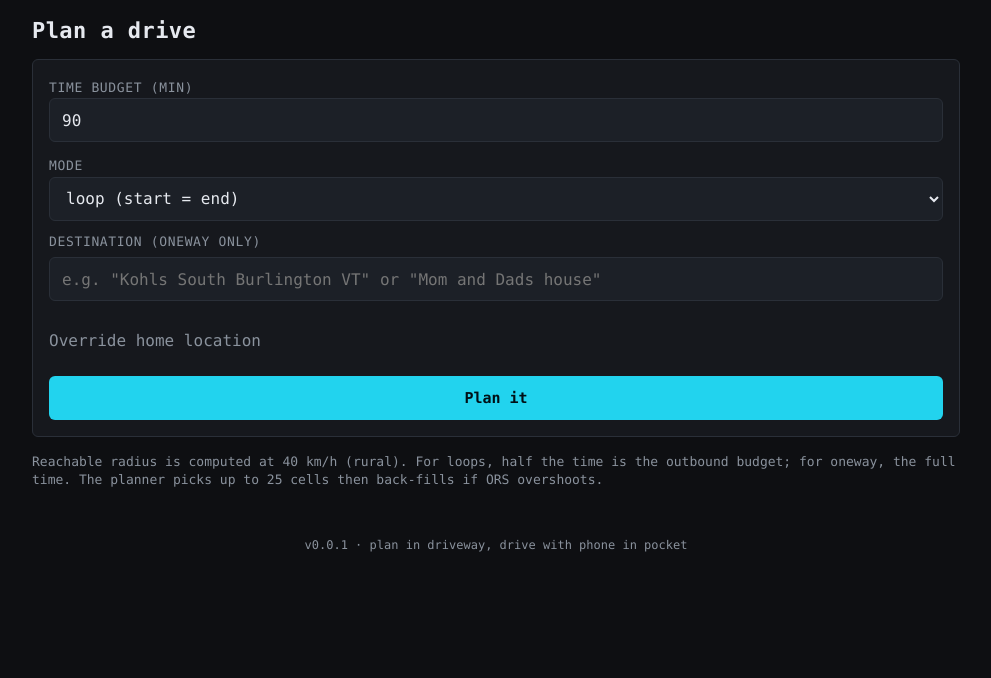
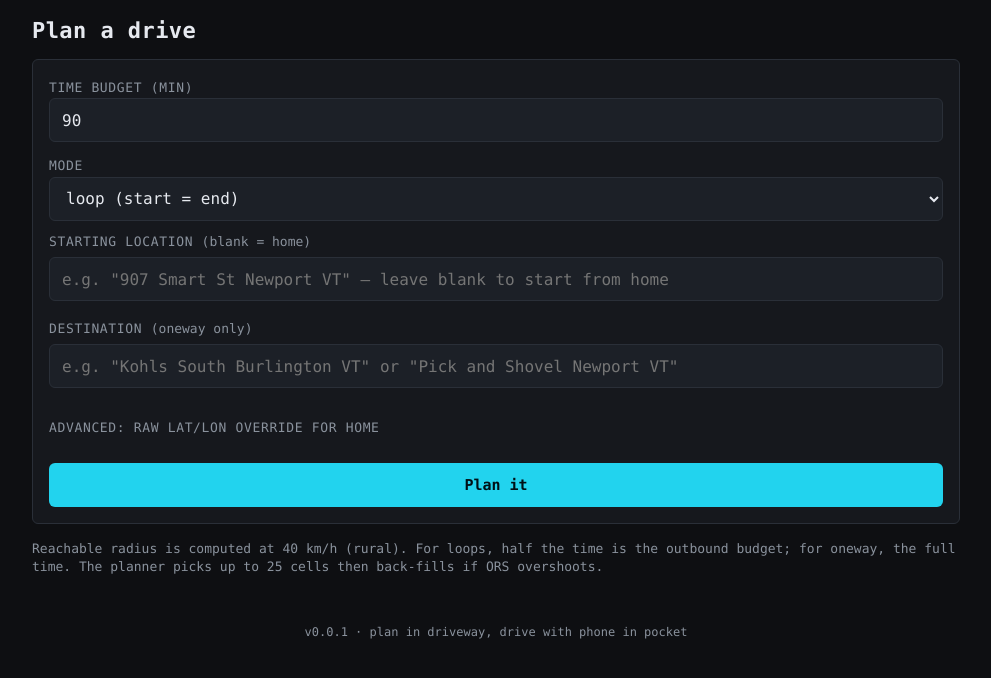
Before and after one commit to DarkHorse-InfoSec/warroute, a FastAPI app: page /plan in a window 1280 px wide. Shown: the part 69-747 px from the top of the page, without its empty margins (144-1135 px from the left). Run offline with FastAPI, Linux system fonts and the light colour scheme; some libraries are stand-ins or nearby versions.

Commit message:
feat(geocoding): symmetric start-location type-ahead
Mirrors the destination type-ahead added in 6efe040. User can now type
a starting address ("907 Smart St Newport VT", "Mom and Dads house") for
the route origin, with the same HTMX type-ahead + tap-to-select UX. Blank
field defaults to the .env home, preserving the most common case.

Form changes:
- New "Starting location" .geocode-field (data-field="start") above the
  destination, with the same hx-get /plan/geocode + hidden lat,lon field
  + chosen-chip pattern.
- The wrapper carries data-field="<name>" so JS auto-discovers which
  field a tapped result belongs to. Same warrouteSelectGeocode handler
  works for both start and destination; no per-field copies.
- The old "Override home location" details is now "Advanced: raw lat/lon
  override for home" - power users still have a path to type coords.

Backend resolution priority for start (and destination):
  1. Hidden field "lat,lon" (explicit user tap)
  2. Typed text via geocoder (user typed but didn't tap)
  3. Legacy home_lat/home_lon form fields (backward compat)
  4. settings.home_lat/lon (.env default)

Destination geocoding focus now bias-locks to the resolved start (not
always home), so "Pizza Hut" near a non-home origin ranks correctly.

plan_result.html surfaces both resolutions as flash info banners so the
user sees exactly which place the geocoder picked.

Tests: 174 -> 178 (+4):
- test_plan_form_has_start_search_box
- test_plan_post_loop_uses_start_typed_query_via_geocoder
- test_plan_post_explicit_start_skips_geocoder
- test_plan_post_blank_start_uses_settings_home (asserts NO network call
  when both start fields are empty)

```diff
--- a/warroute/web/routes/plan.py
+++ b/warroute/web/routes/plan.py
@@ -47,6 +47,8 @@ async def post_plan(
     request: Request,
     duration_min: Annotated[int, Form()] = 90,
     mode: Annotated[str, Form()] = "loop",
+    start: Annotated[str | None, Form()] = None,
+    start_query: Annotated[str | None, Form()] = None,
     home_lat: Annotated[float | None, Form()] = None,
     home_lon: Annotated[float | None, Form()] = None,
     destination: Annotated[str | None, Form()] = None,
@@ -65,6 +67,37 @@ async def post_plan(
             error=f"Invalid mode '{mode}'",
         )
 
+    # Resolve START location. Priority:
+    #   1. `start` hidden field ("lat,lon" from type-ahead tap)
+    #   2. `start_query` typed text (geocoded server-side)
+    #   3. `home_lat`/`home_lon` legacy power-user override fields
+    #   4. settings.home_lat / settings.home_lon (.env default)
+    start_lat: float | None = None
+    start_lon: float | None = None
+    resolved_start_label: str | None = None
+    if start and "," in start:
+        try:
+            lat_s, lon_s = start.split(",", 1)
+            start_lat = float(lat_s)
+            start_lon = float(lon_s)
+        except ValueError:
+            start_lat = None
+            start_lon = None
+    if (start_lat is None or start_lon is None) and start_query and start_query.strip():
+        focus = Waypoint(lat=settings.home_lat, lon=settings.home_lon)
+        try:
+            async with OrsClient() as ors:
+                hits = await ors.geocode(start_query.strip(), focus=focus, size=1)
+            if hits:
+                start_lat = hits[0].lat
+                start_lon = hits[0].lon
+                resolved_start_label = hits[0].label or hits[0].name
+        except OrsError as exc:
+            logger.warning("start geocode fallback failed for %r: %s", start_query, exc)
+    if start_lat is None or start_lon is None:
+        start_lat = home_lat if home_lat is not None else settings.home_lat
+        start_lon = home_lon if home_lon is not None else settings.home_lon
+
     dest_lat: float | None = None
     dest_lon: float | None = None
     resolved_destination_label: str | None = None
@@ -79,12 +112,10 @@ async def post_plan(
                 dest_lat = None
                 dest_lon = None
         # Path 2: user typed but didn't tap a result (or hidden parse failed) —
-        # resolve the typed text via geocoder and use the first hit.
+        # resolve the typed text via geocoder and use the first hit. Focus bias
+        # on the resolved start so "Pizza Hut" near origin ranks above globally.
         if (dest_lat is None or dest_lon is None) and destination_query and destination_query.strip():
-            focus = Waypoint(
-                lat=home_lat if home_lat is not None else settings.home_lat,
-                lon=home_lon if home_lon is not None else settings.home_lon,
-            )
+            focus = Waypoint(lat=start_lat, lon=start_lon)
             try:
                 async with OrsClient() as ors:
                     hits = await ors.geocode(destination_query.strip(), focus=focus, size=1)
@@ -110,8 +141,8 @@ async def post_plan(
             )
 
     req = PlanRequest(
-        home_lat=home_lat if home_lat is not None else settings.home_lat,
-        home_lon=home_lon if home_lon is not None else settings.home_lon,
+        home_lat=start_lat,
+        home_lon=start_lon,
         duration_min=duration_min,
         mode=mode,
         destination_lat=dest_lat,
@@ -163,6 +194,7 @@ async def post_plan(
         waypoints_geojson=waypoints_geojson,
         route_geometry=geometry,
         maps_url=maps_url,
+        resolved_start_label=resolved_start_label,
         resolved_destination_label=resolved_destination_label,
     )
 
--- a/warroute/web/static/app.css
+++ b/warroute/web/static/app.css
@@ -242,6 +242,25 @@ input[type="range"] { padding: 0; }
 }
 .chosen-chip .chip-clear:hover { background: var(--panel); }
 
+label .muted, span.muted { color: var(--muted); font-weight: normal; text-transform: none; letter-spacing: 0; }
+
+.advanced-summary {
+  color: var(--muted);
+  cursor: pointer;
+  min-height: 44px;
+  display: flex;
+  align-items: center;
+  font-size: 13px;
+  text-transform: uppercase;
+  letter-spacing: 0.05em;
+}
+.advanced-grid {
+  display: grid;
+  grid-template-columns: 1fr 1fr;
+  gap: 0.5rem;
+  margin-top: 0.5rem;
+}
+
 button, .btn {
   display: inline-flex;
   align-items: center;
--- a/warroute/web/templates/plan_form.html
+++ b/warroute/web/templates/plan_form.html
@@ -22,13 +22,40 @@
     </select>
   </div>
 
-  <div class="geocode-field">
-    <label for="destination_query">Destination (oneway only)</label>
+  <div class="geocode-field" data-field="start">
+    <label for="start_query">Starting location <span class="muted">(blank = home)</span></label>
+
+    <input id="start_query"
+           name="start_query"
+           type="search"
+           placeholder='e.g. "907 Smart St Newport VT" — leave blank to start from home'
+           hx-get="/plan/geocode"
+           hx-trigger="keyup changed delay:300ms, search"
+           hx-target="#start-hits"
+           autocomplete="off"
+           inputmode="search" />
+
+    <div id="start-hits" class="geocode-results"></div>
+
+    <input type="hidden" id="start" name="start" value="" />
+
+    <div id="start-chosen" class="chosen-chip" hidden>
+      <span class="chip-pin" aria-hidden="true">PIN</span>
+      <span id="start-chosen-label" class="chip-label"></span>
+      <button type="button"
+              class="chip-clear"
+              onclick="warrouteClearGeocode('start')"
+              aria-label="Clear starting location">change</button>
+    </div>
+  </div>
+
+  <div class="geocode-field" data-field="destination">
+    <label for="destination_query">Destination <span class="muted">(oneway only)</span></label>
 
     <input id="destination_query"
            name="destination_query"
            type="search"
-           placeholder='e.g. "Kohls South Burlington VT" or "Mom and Dads house"'
+           placeholder='e.g. "Kohls South Burlington VT" or "Pick and Shovel Newport VT"'
            hx-get="/plan/geocode"
            hx-trigger="keyup changed delay:300ms, search"
            hx-target="#destination-hits"
@@ -44,16 +71,14 @@
       <span id="destination-chosen-label" class="chip-label"></span>
       <button type="button"
               class="chip-clear"
-              onclick="warrouteClearGeocode()"
+              onclick="warrouteClearGeocode('destination')"
               aria-label="Clear destination">change</button>
     </div>
   </div>
 
   <details>
-    <summary style="color: var(--muted); cursor: pointer; min-height: 44px; display: flex; align-items: center;">
-      Override home location
-    </summary>
-    <div style="display: grid; grid-template-columns: 1fr 1fr; gap: 0.5rem; margin-top: 0.5rem;">
+    <summary class="advanced-summary">Advanced: raw lat/lon override for home</summary>
+    <div class="advanced-grid">
       <div>
         <label for="home_lat">Lat</label>
         <input id="home_lat" name="home_lat" type="text" value="{{ defaults.home_lat }}" />
@@ -69,24 +94,30 @@
 </form>
 
 <script>
+// Generic helpers shared by all .geocode-field blocks (start, destination, ...).
+// Each block has data-field="<name>" on the wrapper; hidden input id=name; visible
+// input id=name+"_query"; chip parts use name+"-chosen"/-label/-hits ids.
 function warrouteSelectGeocode(btn) {
+  var fieldEl = btn.closest('.geocode-field');
+  if (!fieldEl) { return; }
+  var name = fieldEl.dataset.field;
   var lat = btn.dataset.lat;
   var lon = btn.dataset.lon;
   var label = btn.dataset.label || (lat + "," + lon);
-  document.getElementById("destination").value = lat + "," + lon;
-  document.getElementById("destination-chosen-label").textContent = label;
-  document.getElementById("destination-chosen").hidden = false;
-  document.getElementById("destination_query").hidden = true;
-  document.getElementById("destination-hits").innerHTML = "";
+  document.getElementById(name).value = lat + "," + lon;
+  document.getElementById(name + "-chosen-label").textContent = label;
+  document.getElementById(name + "-chosen").hidden = false;
+  document.getElementById(name + "_query").hidden = true;
+  document.getElementById(name + "-hits").innerHTML = "";
 }
-function warrouteClearGeocode() {
-  document.getElementById("destination").value = "";
-  document.getElementById("destination-chosen").hidden = true;
-  var q = document.getElementById("destination_query");
+function warrouteClearGeocode(name) {
+  document.getElementById(name).value = "";
+  document.getElementById(name + "-chosen").hidden = true;
+  var q = document.getElementById(name + "_query");
   q.hidden = false;
   q.value = "";
   q.focus();
-  document.getElementById("destination-hits").innerHTML = "";
+  document.getElementById(name + "-hits").innerHTML = "";
 }
 </script>
 
--- a/warroute/web/templates/plan_result.html
+++ b/warroute/web/templates/plan_result.html
@@ -21,6 +21,12 @@
     <div class="value">{{ "%.1f"|format(result.leg.distance_km) }} km</div>
   </div>
 </div>
+
+{% if resolved_start_label %}
+<div class="flash info">
+  Start resolved to: <strong>{{ resolved_start_label }}</strong>
+</div>
+{% endif %}
 
 {% if resolved_destination_label %}
 <div class="flash info">
```
Also changed, not shown: tests/unit/test_web.py (+76 -0 lines).
